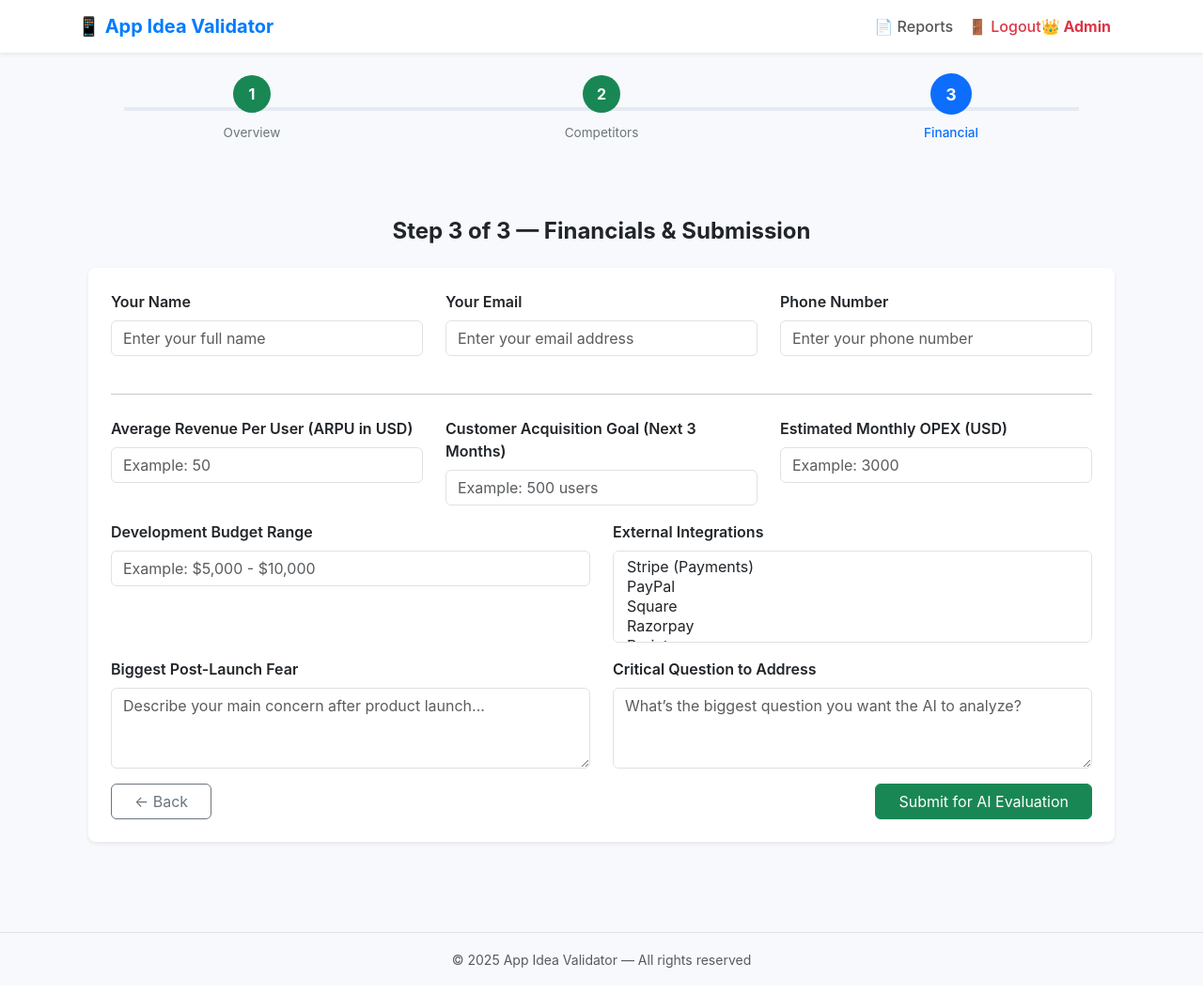
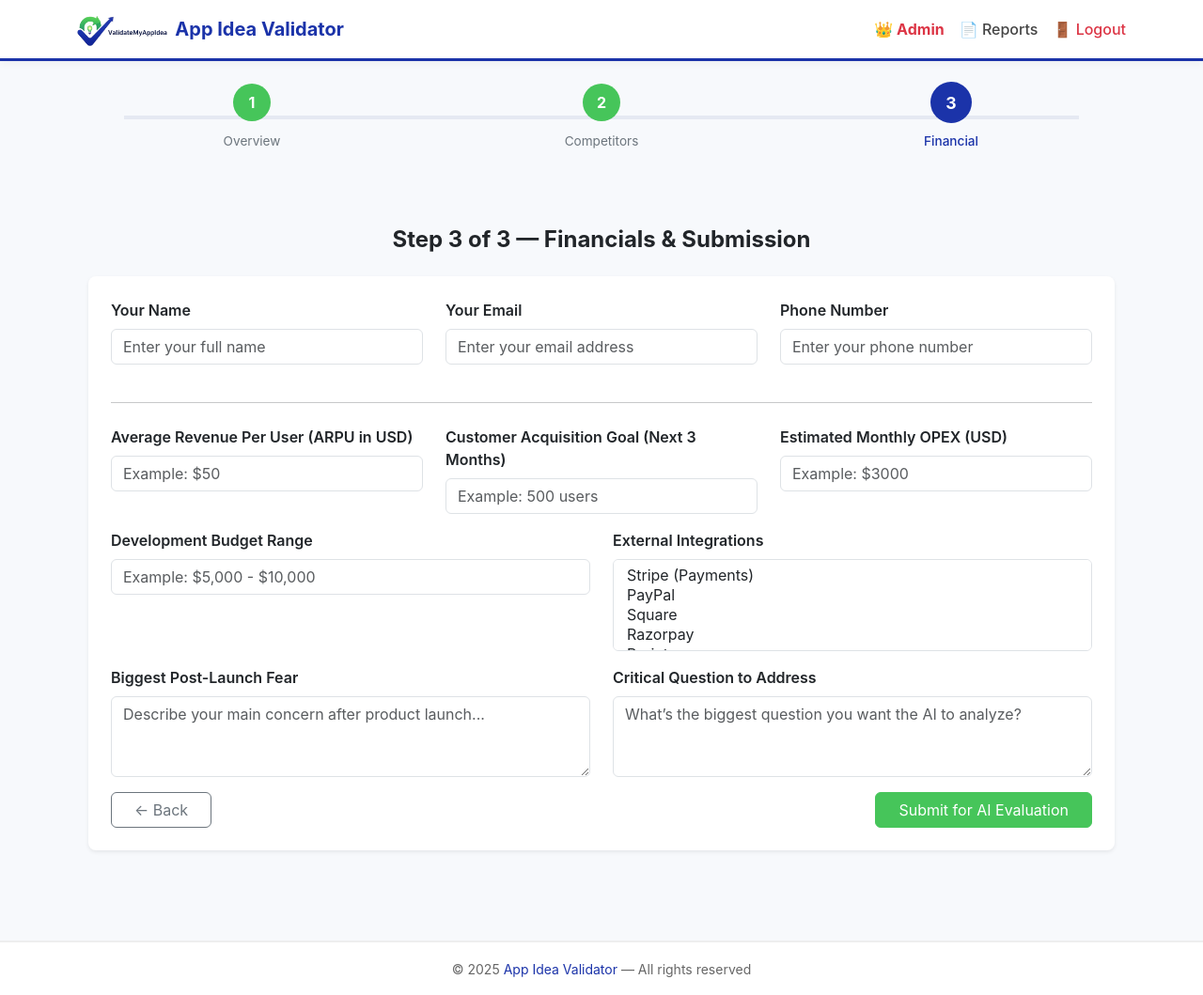
Before and after one commit to salman2038/validate-my-app-idea, a Flask app: page /step3 in a window 1280 px wide. Shown: the whole page at 94% size. Before the commit the page ends 1030 px from the top, so only its background shows below. Run offline with Flask 3, Linux system fonts and the light colour scheme; a user stored in the database is signed in; some libraries are stand-ins or nearby versions.

Commit message:
change step 3 form filed placeholder

```diff
--- a/templates/base.html
+++ b/templates/base.html
@@ -4,26 +4,56 @@
   <meta charset="UTF-8">
   <meta name="viewport" content="width=device-width, initial-scale=1.0">
   <title>{{ title or "App Idea Validator" }}</title>
+  <link rel="icon" href="{{ url_for('static', filename='images/favicon.png') }}" type="image/png">
   <link href="https://cdn.jsdelivr.net/npm/bootstrap@5.3.2/dist/css/bootstrap.min.css" rel="stylesheet">
   <link rel="stylesheet" href="https://cdn.jsdelivr.net/npm/choices.js/public/assets/styles/choices.min.css" />
 
   <style>
+    :root {
+      --primary-color: #1b33a9;
+      --secondary-color: #46c55a;
+    }
+
     body {
       background: #f7f9fc;
       font-family: 'Inter', sans-serif;
     }
+
+    /* ---------- Navbar ---------- */
+    .navbar {
+      background-color: white;
+      box-shadow: 0 2px 8px rgba(0, 0, 0, 0.05);
+      border-bottom: 3px solid var(--primary-color);
+    }
+
     .navbar-brand {
+      display: flex;
+      align-items: center;
+      gap: 8px;
       font-weight: 700;
-      color: #007bff;
+      color: var(--primary-color);
     }
+
+    .navbar-brand img {
+      height: 36px;
+      width: auto;
+    }
+
     .navbar-nav .nav-link {
       font-weight: 500;
-      color: #555;
-      transition: color 0.2s;
+      color: #444;
+      transition: color 0.2s ease;
     }
+
     .navbar-nav .nav-link:hover {
-      color: #0d6efd;
+      color: var(--primary-color);
     }
+
+    .nav-link.text-danger {
+      color: #dc3545 !important;
+    }
+
+    /* ---------- Stepper ---------- */
     .stepper {
       display: flex;
       justify-content: space-between;
@@ -31,6 +61,7 @@
       margin-bottom: 2rem;
       position: relative;
     }
+
     .stepper::before {
       content: "";
       position: absolute;
@@ -42,12 +73,14 @@
       transform: translateY(-50%);
       z-index: 1;
     }
+
     .step {
       z-index: 2;
       text-align: center;
       position: relative;
       flex: 1;
     }
+
     .step .circle {
       width: 40px;
       height: 40px;
@@ -59,45 +92,89 @@
       margin: 0 auto 8px;
       transition: 0.3s;
     }
+
     .step.active .circle {
-      background: #0d6efd;
+      background: var(--primary-color);
       color: white;
       transform: scale(1.1);
     }
+
     .step.completed .circle {
-      background: #198754;
+      background: var(--secondary-color);
       color: white;
     }
+
     .step small {
       font-size: 0.85rem;
       color: #6c757d;
     }
+
     .step.active small {
-      color: #0d6efd;
+      color: var(--primary-color);
       font-weight: 500;
+    }
+
+    /* ---------- Footer ---------- */
+    footer {
+      border-top: 2px solid #eee;
+      color: #666;
+      background: white;
+      margin-top: 3rem;
+    }
+
+    footer a {
+      color: var(--primary-color);
+      text-decoration: none;
+    }
+
+    footer a:hover {
+      text-decoration: underline;
+    }
+
+    /* ---------- Buttons ---------- */
+    .btn-primary {
+      background-color: var(--primary-color);
+      border-color: var(--primary-color);
+    }
+
+    .btn-primary:hover {
+      background-color: #152c8a;
+      border-color: #152c8a;
+    }
+
+    .btn-success {
+      background-color: var(--secondary-color);
+      border-color: var(--secondary-color);
+    }
+
+    .btn-success:hover {
+      background-color: #3fa952;
+      border-color: #3fa952;
     }
   </style>
 </head>
 
 <body>
-  <nav class="navbar navbar-light bg-white shadow-sm mb-4">
+  <nav class="navbar navbar-light mb-4">
     <div class="container d-flex justify-content-between align-items-center">
-      <a class="navbar-brand" href="{{ url_for('step1') }}">📱 App Idea Validator</a>
+      <a class="navbar-brand" href="{{ url_for('step1') }}">
+        <img src="{{ url_for('static', filename='images/logo.png') }}" alt="App Logo">
+        App Idea Validator
+      </a>
 
       {% if session.get('user_email') %}
       <ul class="navbar-nav flex-row">
+        {% if session.get('role') == 'admin' %}
+        <li class="nav-item me-3">
+          <a class="nav-link fw-bold text-danger" href="{{ url_for('admin_dashboard') }}">👑 Admin</a>
+        </li>
+        {% endif %}
         <li class="nav-item me-3">
           <a class="nav-link" href="{{ url_for('reports') }}">📄 Reports</a>
         </li>
         <li class="nav-item">
           <a class="nav-link text-danger" href="{{ url_for('logout') }}">🚪 Logout</a>
         </li>
-        {% if session.get('role') == 'admin' %}
-        <li class="nav-item me-3">
-          <a class="nav-link fw-bold text-danger" href="{{ url_for('admin_dashboard') }}">👑 Admin</a>
-        </li>
-{% endif %}
-
       </ul>
       {% endif %}
     </div>
@@ -122,12 +199,11 @@
     </div>
     {% endif %}
 
-    <!-- ✅ This is where each page (form, login, etc.) gets inserted -->
     {% block content %}{% endblock %}
   </div>
 
-  <footer class="text-center py-3 text-muted border-top">
-    <small>© {{ 2025 }} App Idea Validator — All rights reserved</small>
+  <footer class="text-center py-3">
+    <small>© {{ 2025 }} <a href="#">App Idea Validator</a> — All rights reserved</small>
   </footer>
 
   <script src="https://cdn.jsdelivr.net/npm/bootstrap@5.3.2/dist/js/bootstrap.bundle.min.js"></script>
@@ -138,7 +214,6 @@
       elements.forEach(el => new Choices(el, { removeItemButton: true }));
     });
 
-    // Bootstrap form validation
     (() => {
       'use strict';
       const forms = document.querySelectorAll('.needs-validation');
--- a/templates/step3.html
+++ b/templates/step3.html
@@ -32,7 +32,7 @@
       <div class="row mb-3">
         <div class="col-md-4">
           <label class="form-label fw-semibold">Average Revenue Per User (ARPU in USD)</label>
-          <input type="number" name="arpu_estimate_usd" class="form-control" placeholder="Example: 50">
+          <input type="number" name="arpu_estimate_usd" class="form-control" placeholder="Example: $50">
         </div>
         <div class="col-md-4">
           <label class="form-label fw-semibold">Customer Acquisition Goal (Next 3 Months)</label>
@@ -40,7 +40,7 @@
         </div>
         <div class="col-md-4">
           <label class="form-label fw-semibold">Estimated Monthly OPEX (USD)</label>
-          <input type="number" name="monthly_opex_est_usd" class="form-control" placeholder="Example: 3000">
+          <input type="number" name="monthly_opex_est_usd" class="form-control" placeholder="Example: $3000">
         </div>
       </div>
 
```
